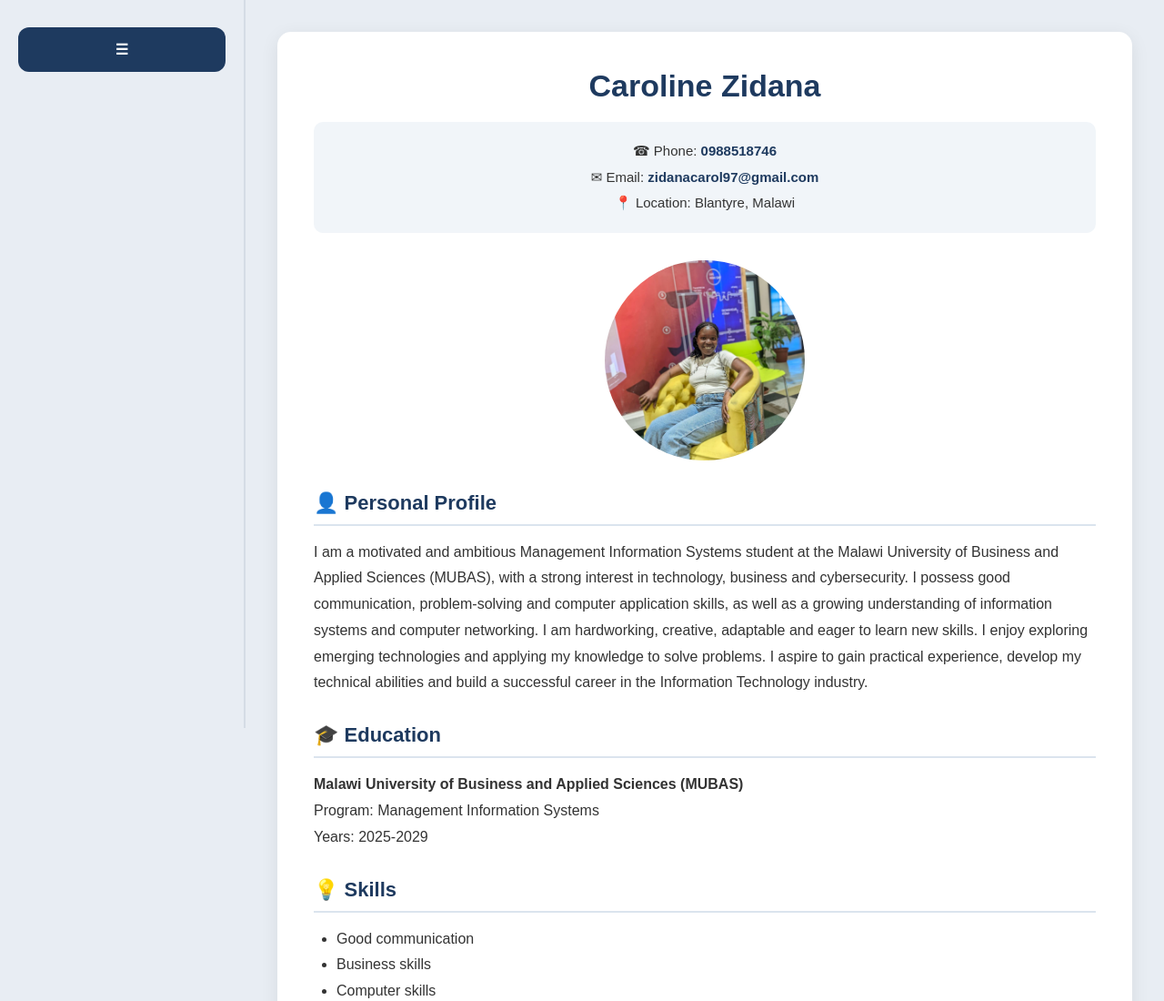
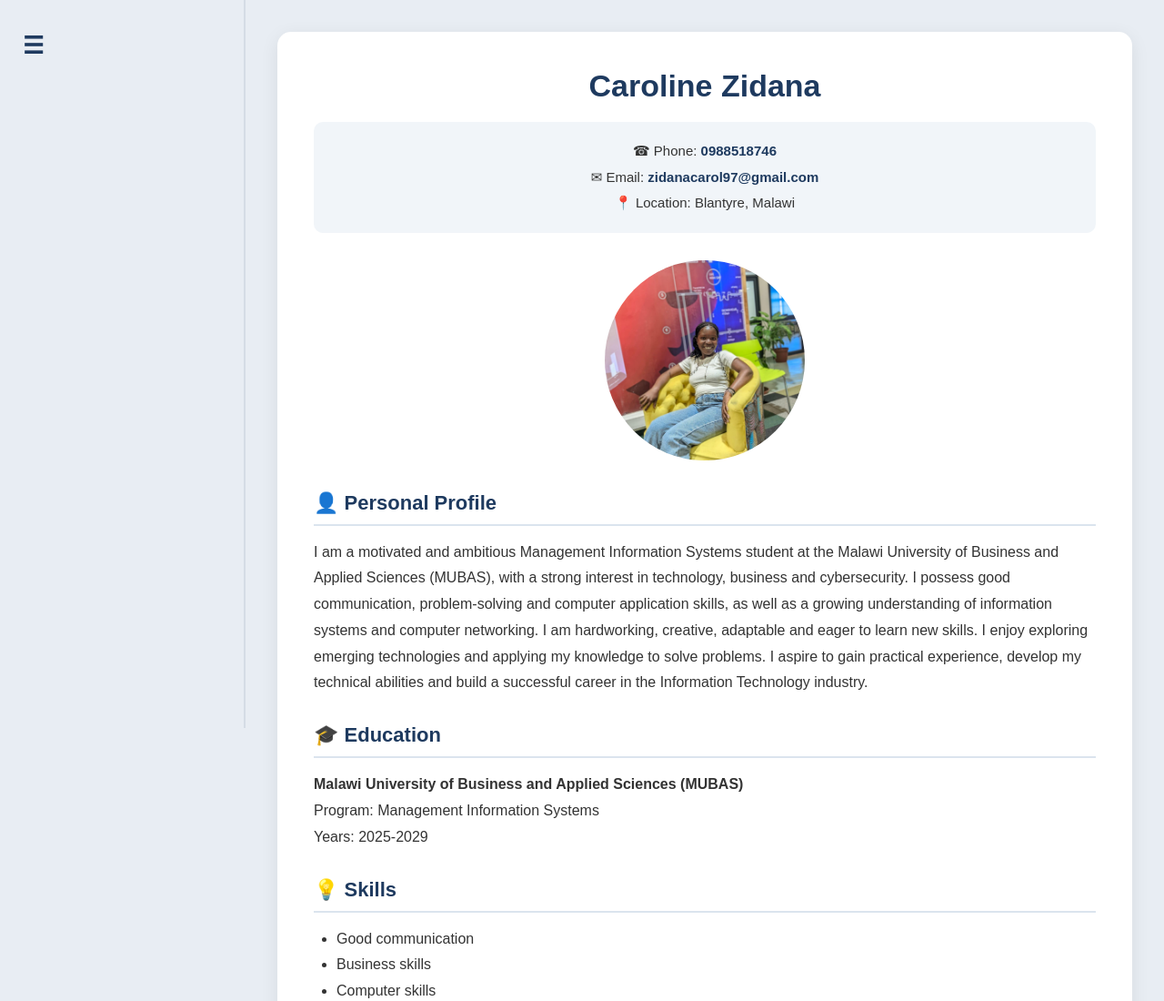
Before and after one commit to zidanacarol97-code/carol-cv, a plain HTML site: page index.html in a window 1280 px wide. Shown: the top 1100 px of the page at 91% size. Drawn offline with Linux system fonts and the light colour scheme.

Commit message:
Update index.html

```diff
--- a/index.html
+++ b/index.html
@@ -379,18 +379,25 @@
     }
 }
         .menu-toggle {
-    display: block;
-    width: 100%;
-    background: #1e3a5f;
-    color: white;
+    display: inline-block;
+    background: transparent;
+    color: #1e3a5f;
     border: none;
-    padding: 15px;
+    padding: 5px;
     margin-bottom: 15px;
-    font-size: 16px;
+    font-size: 26px;
     font-weight: bold;
-    border-radius: 12px;
     cursor: pointer;
     transition: 0.3s;
+}
+
+.menu-toggle:hover {
+    color: #416b9c;
+    transform: scale(1.1);
+}
+
+body.dark-mode .menu-toggle {
+    color: #93c5fd;
 }
 
 .sidebar-items {
@@ -411,9 +418,9 @@
 
         <!-- Sidebar Navigation -->
         <div class="sidebar">
-            <button class="menu-toggle" onclick="toggleSidebarMenu()" id="menuButton">
-                ☰
-            </button>
+          <span class="menu-toggle" onclick="toggleSidebarMenu()" id="menuButton" role="button" tabindex="0">
+    ☰
+</span>
             <div class="sidebar-items" id="sidebarItems">
 
             <a href="#home">🏠 Home</a>
@@ -614,6 +621,9 @@
         });
         function toggleSidebarMenu() {
     const items = document.getElementById("sidebarItems");
+    items.classList.toggle("open");
+}
+
     const menuBtn = document.getElementById("menuButton");
 
     items.classList.toggle("open");
```
